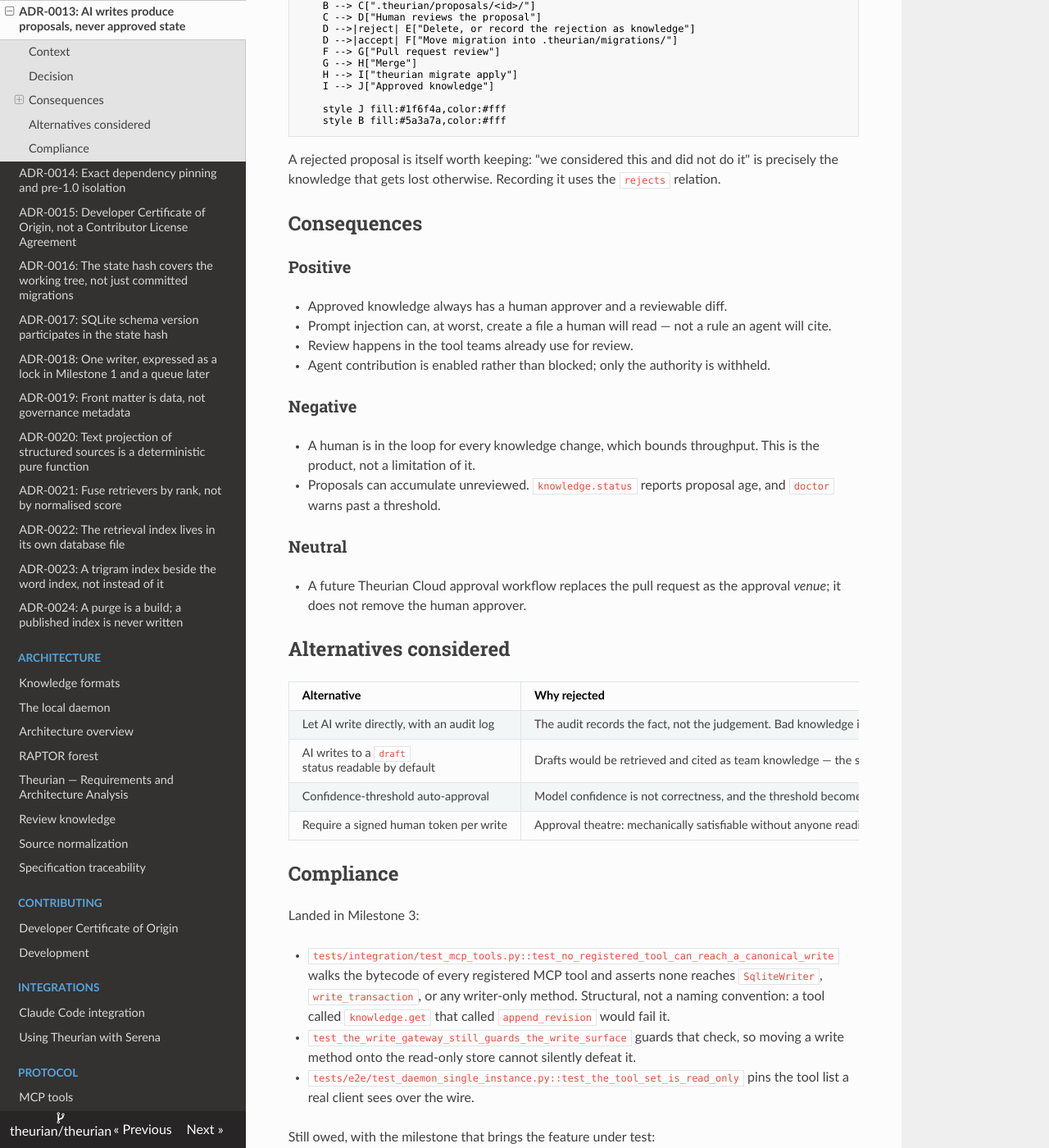
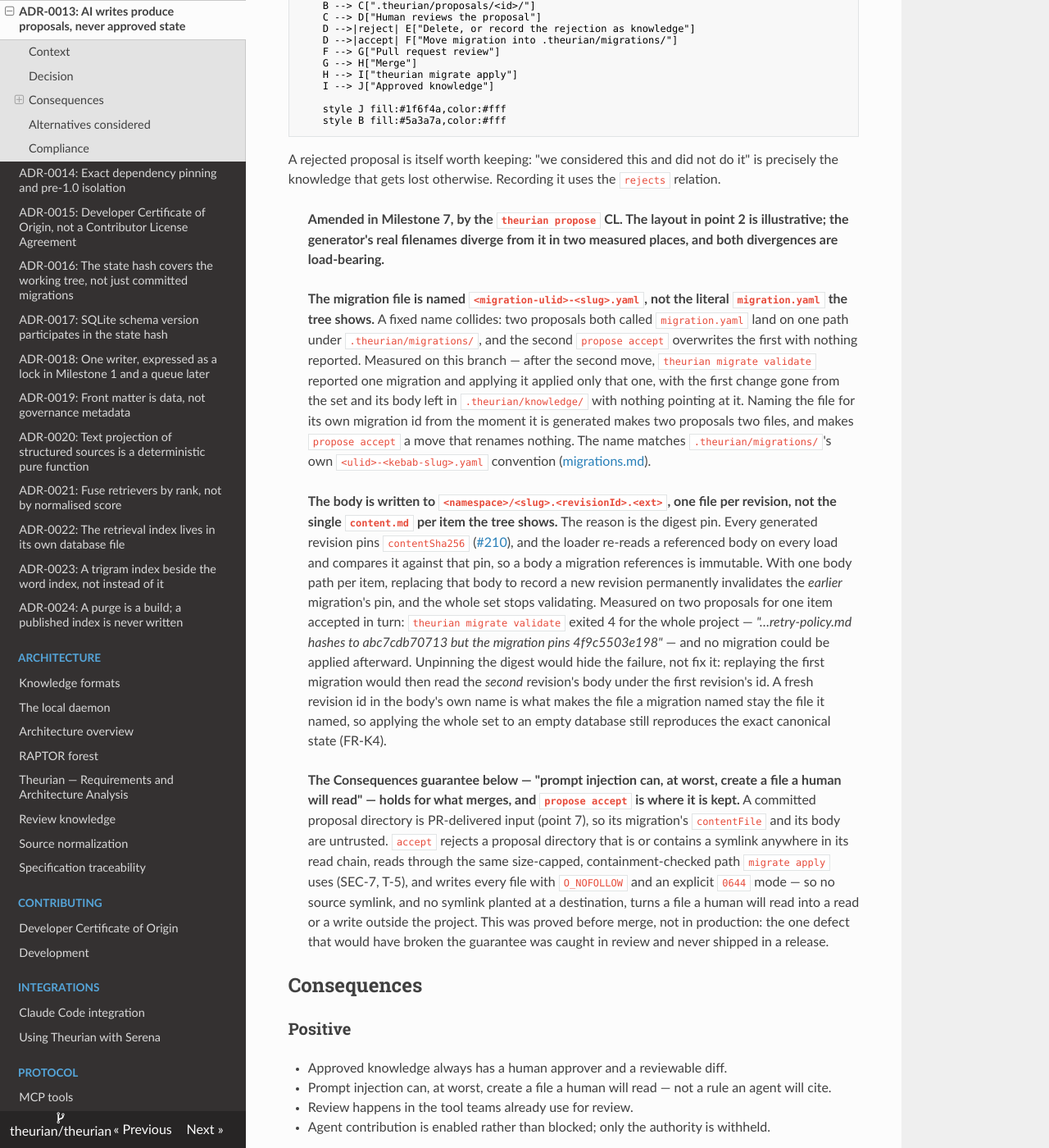
Before and after one commit to theurian/theurian, an MkDocs documentation site: the page built from docs/adr/0013-ai-writes-produce-proposals.md, in a window 1280 px wide and 1400 px high, scrolled down 1515 px. Shown: the whole window at 82% size. Built offline with MkDocs 1.6.1, drawn with Linux system fonts in a browser that asks for light colours; some of the changed text lies outside the part shown.

Commit message:
docs(adr): reconcile ADR-0013 layout with the generator and discharge compliance
Append an amendment: the generated migration is named <migration-ulid>-<slug>.yaml
rather than the literal migration.yaml (a fixed name lets a second acceptance
silently overwrite the first), and the body carries the revisionId in its name
(one immutable body per revision, because always-pinning contentSha256 with one
body path per item invalidates an earlier migration's pin and bricks the whole
set). Both measured on this branch. Confirm the Consequences guarantee still holds
for what merges, kept by accept's symlink rejection and knowledge/ confinement,
without implying it was ever false in a release. Move the three delivered
compliance items to Landed in Milestone 7 with their tests; re-point the remaining
write-intent-tool E2E item at M7.

Signed-off-by: Takehide Uchida <utchy007@gmail.com>

```diff
--- a/docs/adr/0013-ai-writes-produce-proposals.md
+++ b/docs/adr/0013-ai-writes-produce-proposals.md
@@ -76,6 +76,51 @@
 it" is precisely the knowledge that gets lost otherwise. Recording it uses the
 `rejects` relation.
 
+> **Amended in Milestone 7, by the `theurian propose` CL. The layout in point 2
+> is illustrative; the generator's real filenames diverge from it in two measured
+> places, and both divergences are load-bearing.**
+>
+> **The migration file is named `<migration-ulid>-<slug>.yaml`, not the literal
+> `migration.yaml` the tree shows.** A fixed name collides: two proposals both
+> called `migration.yaml` land on one path under `.theurian/migrations/`, and the
+> second `propose accept` overwrites the first with nothing reported. Measured on
+> this branch — after the second move, `theurian migrate validate` reported one
+> migration and applying it applied only that one, with the first change gone from
+> the set and its body left in `.theurian/knowledge/` with nothing pointing at it.
+> Naming the file for its own migration id from the moment it is generated makes
+> two proposals two files, and makes `propose accept` a move that renames nothing.
+> The name matches `.theurian/migrations/`'s own `<ulid>-<kebab-slug>.yaml`
+> convention ([migrations.md](../protocol/migrations.md#naming-and-layout)).
+>
+> **The body is written to `<namespace>/<slug>.<revisionId>.<ext>`, one file per
+> revision, not the single `content.md` per item the tree shows.** The reason is
+> the digest pin. Every generated revision pins `contentSha256`
+> ([#210](https://github.com/theurian/theurian/issues/210)), and the loader
+> re-reads a referenced body on every load and compares it against that pin, so a
+> body a migration references is immutable. With one body path per item, replacing
+> that body to record a new revision permanently invalidates the *earlier*
+> migration's pin, and the whole set stops validating. Measured on two proposals
+> for one item accepted in turn: `theurian migrate validate` exited 4 for the
+> whole project — *"…retry-policy.md hashes to abc7cdb70713 but the migration pins
+> 4f9c5503e198"* — and no migration could be applied afterward. Unpinning the
+> digest would hide the failure, not fix it: replaying the first migration would
+> then read the *second* revision's body under the first revision's id. A fresh
+> revision id in the body's own name is what makes the file a migration named stay
+> the file it named, so applying the whole set to an empty database still
+> reproduces the exact canonical state (FR-K4).
+>
+> **The Consequences guarantee below — "prompt injection can, at worst, create a
+> file a human will read" — holds for what merges, and `propose accept` is where
+> it is kept.** A committed proposal directory is PR-delivered input (point 7), so
+> its migration's `contentFile` and its body are untrusted. `accept` rejects a
+> proposal directory that is or contains a symlink anywhere in its read chain,
+> reads through the same size-capped, containment-checked path `migrate apply`
+> uses (SEC-7, T-5), and writes every file with `O_NOFOLLOW` and an explicit
+> `0644` mode — so no source symlink, and no symlink planted at a destination,
+> turns a file a human will read into a read or a write outside the project. This
+> was proved before merge, not in production: the one defect that would have
+> broken the guarantee was caught in review and never shipped in a release.
+
 ## Consequences
 
 ### Positive
@@ -121,12 +166,30 @@
 - `tests/e2e/test_daemon_single_instance.py::test_the_tool_set_is_read_only`
   pins the tool list a real client sees over the wire.
 
+Landed in Milestone 7, by the `theurian propose` CL:
+
+- Proposal generation writes only under `.theurian/proposals/<id>/`.
+  `tests/integration/test_proposal_service.py::test_generation_writes_only_under_the_proposal_directory`
+  diffs the whole tree, and
+  `::test_generation_modifies_no_file_outside_the_proposal_directory` snapshots
+  the content of every file outside the proposal directory, so an overwrite that
+  adds no new path is caught too.
+- A generated migration validates against the published migration schema.
+  `::test_a_generated_migration_validates_against_the_published_schema` checks the
+  written file, and `::test_a_migration_that_would_not_validate_is_never_written`
+  drives the generator with schema-rejected input and asserts nothing is written —
+  the test that goes RED if the generator's own validation call is deleted. (The
+  file is named `<migration-ulid>-<slug>.yaml`, not `migration.yaml`; see the
+  amendment above.)
+- A proposal with empty evidence is rejected at generation.
+  `::test_a_proposal_with_no_evidence_is_rejected_at_generation`, with
+  `tests/unit/test_proposal.py::test_a_proposal_with_no_reasoning_is_rejected_at_construction`
+  and `::test_a_proposal_with_no_model_identity_is_rejected_at_construction`
+  pinning the two halves of "evidences nothing."
+
 Still owed, with the milestone that brings the feature under test:
 
-- Proposal generation writes only under `.theurian/proposals/<id>/` (M6).
-- A generated `migration.yaml` validates against
-  `schemas/migrations/migration.schema.json` (M6).
-- A proposal with empty evidence is rejected at generation (M6).
-- An E2E test asserting approved knowledge is unchanged after a full agent
-  session that calls every write-intent tool (M6). Milestone 3 registers no
-  write-intent tool at all, so the property holds vacuously today.
+- An E2E test asserting approved knowledge is unchanged after a full agent session
+  that calls every write-intent tool (M7). The CLI's `propose` shares the
+  `ProposalService` those tools will use, but no write-intent MCP tool is
+  registered yet, so the property still holds vacuously today.
```
